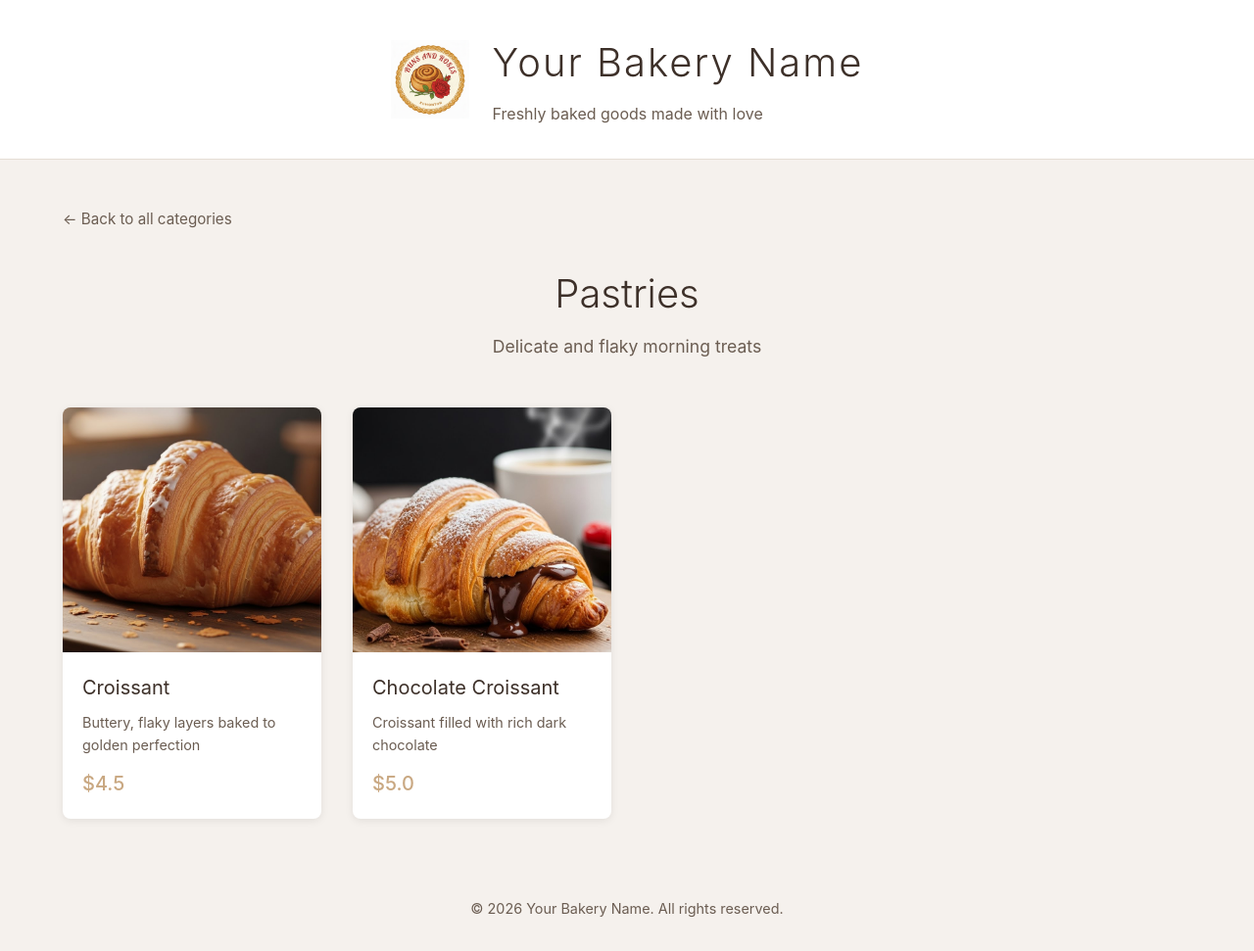
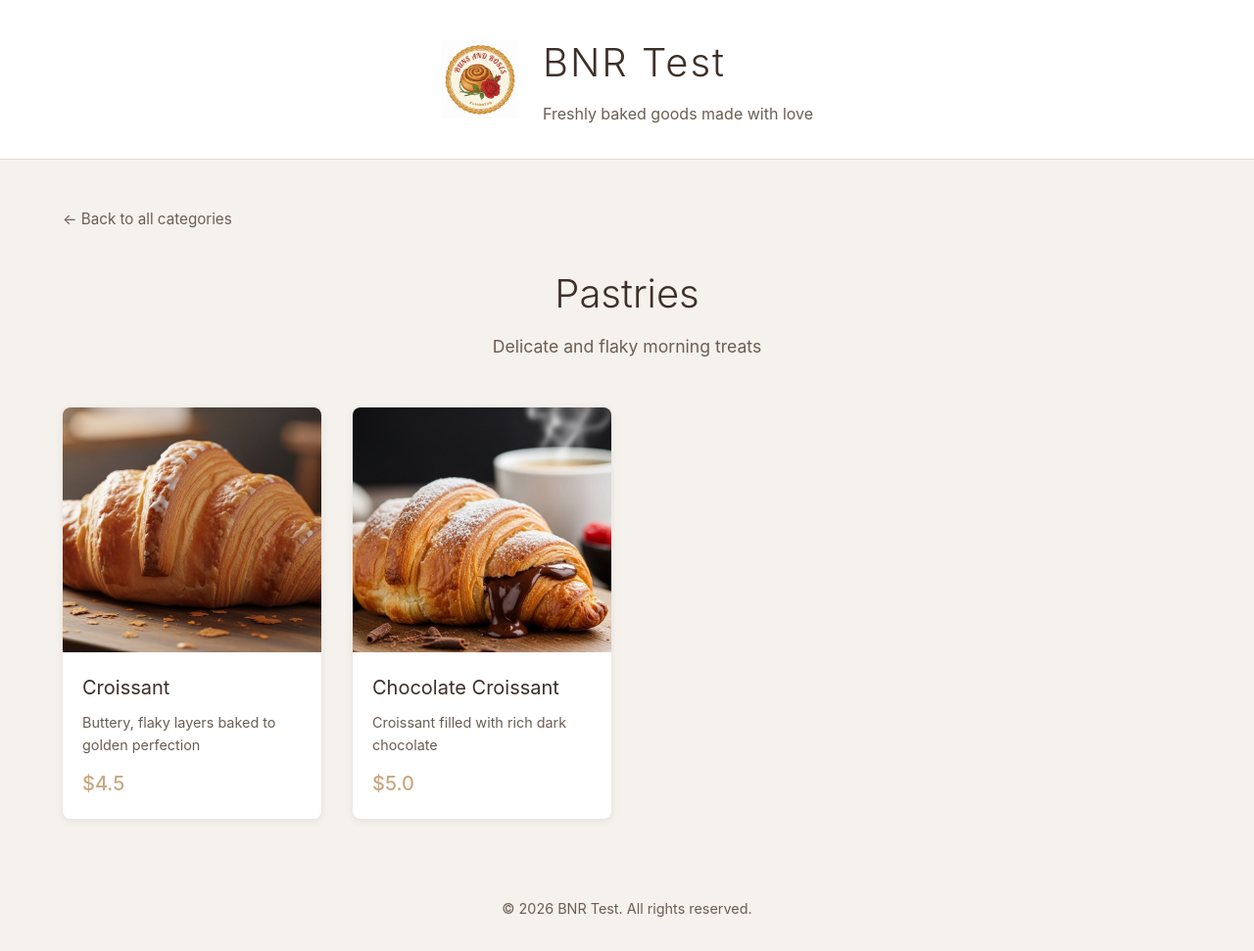
Before and after one commit to nascimento-mario/bnr-test, a Jekyll site: the page built from category/pastries.html, in a window 1280 px wide. Shown: the whole page at 98% size. Built offline with Jekyll 4.4.1, drawn with Linux system fonts in a browser that asks for light colours.

Commit message:
Update _config.yml

```diff
--- a/_config.yml
+++ b/_config.yml
@@ -1,5 +1,5 @@
 # Site settings
-title: "Your Bakery Name"
+title: "BNR Test"
 description: "Freshly baked goods made with love"
 url: "https://nascimento-mario.github.io" # Will be your GitHub Pages URL
 baseurl: "/bnr-test" # Leave empty for root domain
```
